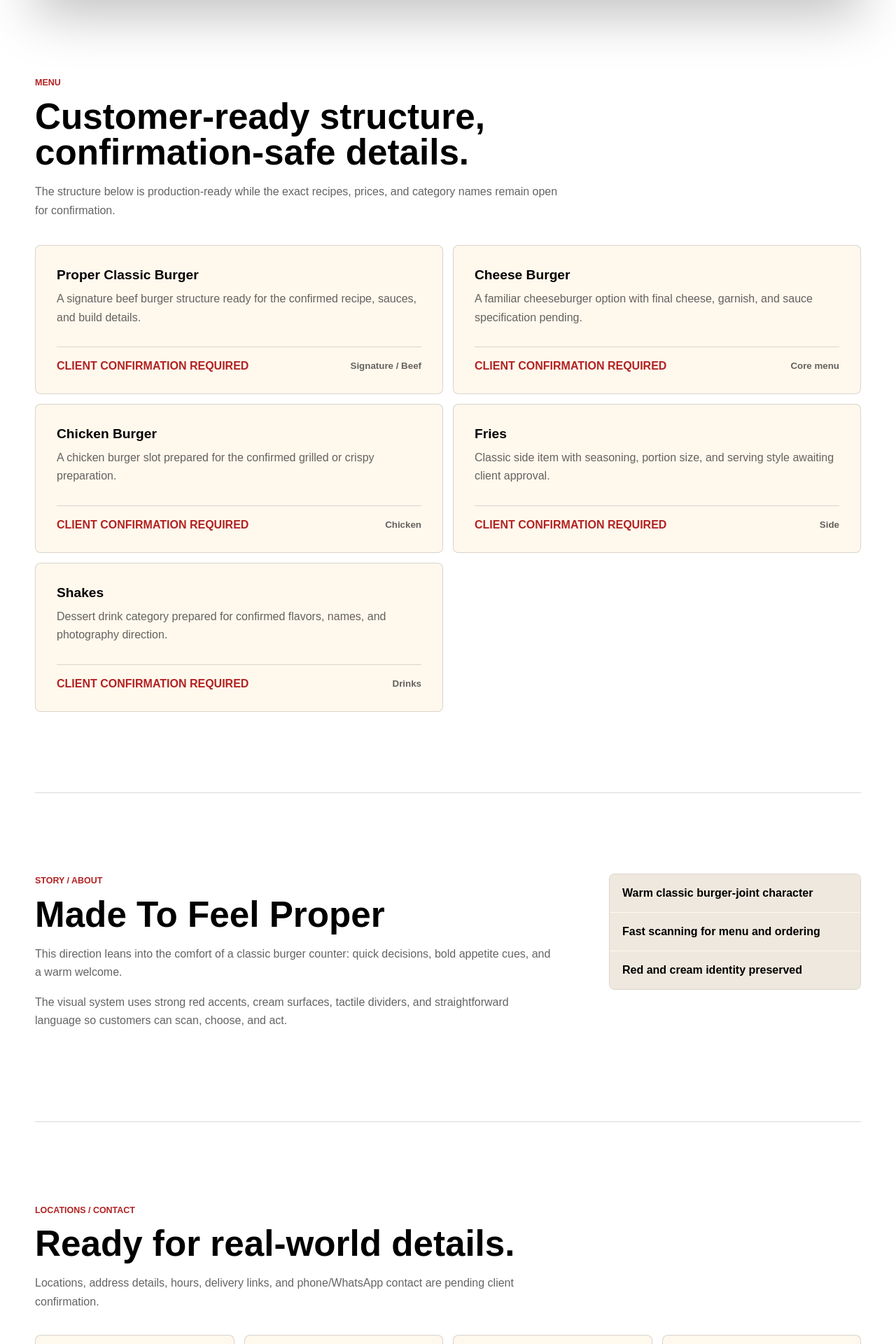
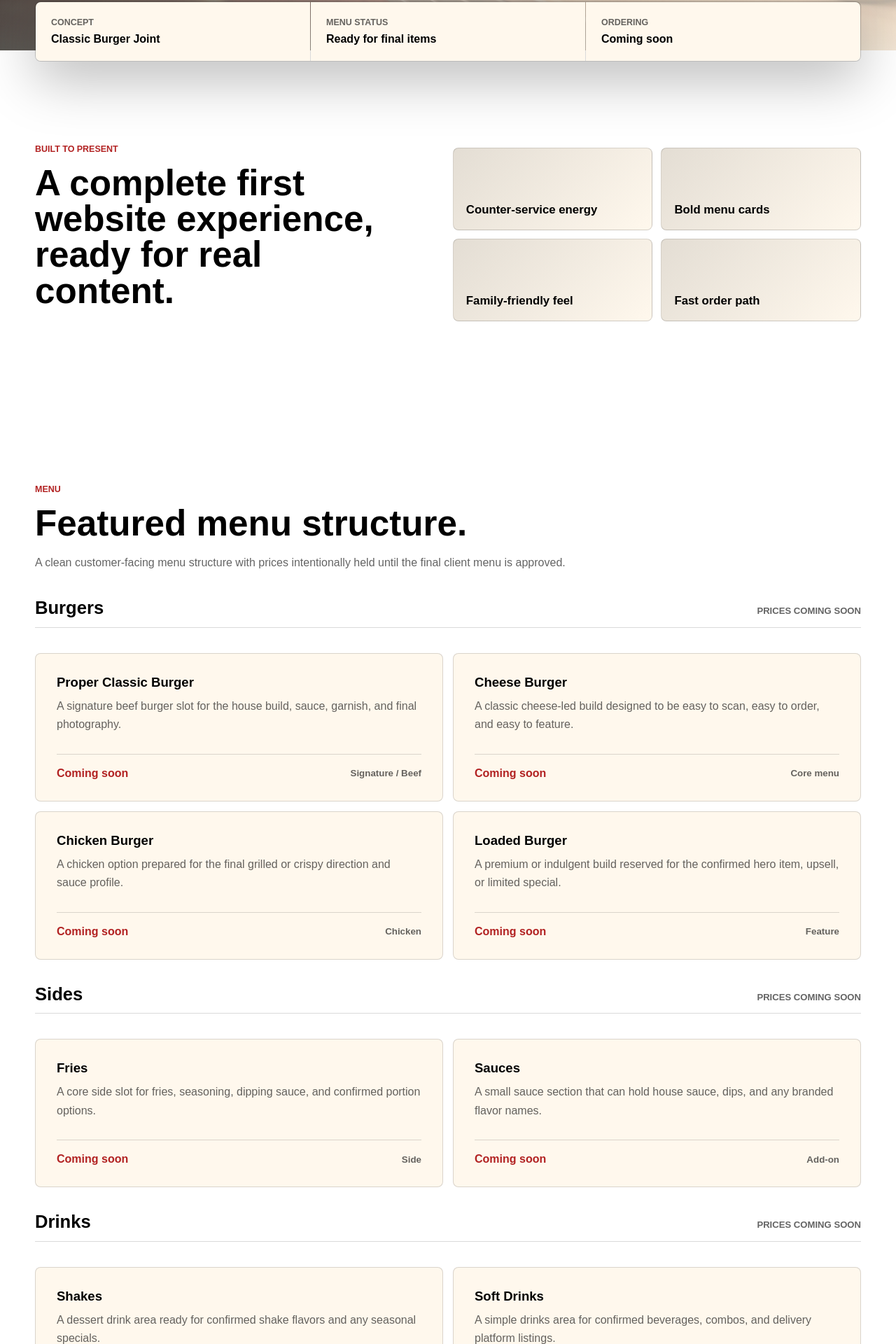
Before and after one commit to srehanmazhar-ui/proper-burger, a Next.js app: page /classic in a window 1280 px wide. Shown: the part 851-2771 px from the top of the page at 70% size. Built offline with nearby package versions, Linux system fonts and the light colour scheme.

Commit message:
Polish Proper Burger presentation sites

```diff
--- a/src/app/globals.css
+++ b/src/app/globals.css
@@ -257,6 +257,14 @@ p {
   font-size: 1.12rem;
 }
 
+.hero-note {
+  margin-top: 18px;
+  max-width: 44ch;
+  padding-left: 14px;
+  border-left: 3px solid color-mix(in srgb, var(--accent) 72%, #fff);
+  font-size: 0.95rem;
+}
+
 .hero-actions {
   display: flex;
   flex-wrap: wrap;
@@ -282,7 +290,8 @@ p {
 
 .quick-panel,
 .section,
-.site-footer {
+.site-footer,
+.feature-band {
   width: min(var(--max), calc(100% - 36px));
   margin-inline: auto;
 }
@@ -335,6 +344,67 @@ p {
   max-width: 760px;
 }
 
+.intro-section {
+  display: grid;
+  grid-template-columns: minmax(0, 0.9fr) minmax(320px, 1fr);
+  gap: clamp(28px, 6vw, 72px);
+  align-items: end;
+}
+
+.intro-copy {
+  max-width: 620px;
+}
+
+.intro-grid {
+  display: grid;
+  grid-template-columns: repeat(2, minmax(0, 1fr));
+  gap: 12px;
+}
+
+.intro-grid article {
+  min-height: 118px;
+  display: flex;
+  align-items: flex-end;
+  padding: 18px;
+  border: 1px solid var(--line);
+  border-radius: var(--radius);
+  background:
+    linear-gradient(135deg, color-mix(in srgb, var(--surface-strong) 12%, var(--surface)), var(--surface));
+}
+
+.intro-grid span {
+  font-size: 1.05rem;
+  font-weight: 900;
+}
+
+.menu-groups {
+  display: grid;
+  gap: 34px;
+  margin-top: 36px;
+}
+
+.menu-group-heading {
+  display: flex;
+  gap: 16px;
+  align-items: baseline;
+  justify-content: space-between;
+  margin-bottom: 14px;
+  padding-bottom: 12px;
+  border-bottom: 1px solid var(--line);
+}
+
+.menu-group-heading h3 {
+  margin: 0;
+  font-size: clamp(1.35rem, 2vw, 2rem);
+}
+
+.menu-group-heading span {
+  color: var(--muted);
+  font-size: 0.82rem;
+  font-weight: 800;
+  text-transform: uppercase;
+}
+
 .menu-grid {
   display: grid;
   grid-template-columns: repeat(2, minmax(0, 1fr));
@@ -344,12 +414,17 @@ p {
 
 .menu-card {
   display: grid;
-  min-height: 210px;
+  min-height: 188px;
   grid-template-rows: 1fr auto;
   gap: 28px;
   padding: clamp(20px, 3vw, 30px);
   border: 1px solid var(--line);
   border-radius: var(--radius);
+}
+
+.menu-card h4 {
+  margin: 0 0 10px;
+  font-size: 1.16rem;
 }
 
 .menu-card p {
@@ -375,6 +450,52 @@ p {
 .menu-meta small {
   color: var(--muted);
   font-weight: 700;
+}
+
+.feature-band {
+  display: grid;
+  grid-template-columns: minmax(0, 1fr) minmax(0, 0.95fr);
+  min-height: 540px;
+  overflow: hidden;
+  border: 1px solid var(--line);
+  border-radius: var(--radius);
+  background: var(--surface);
+}
+
+.feature-image {
+  position: relative;
+  min-height: 440px;
+}
+
+.feature-image img {
+  object-fit: cover;
+}
+
+.feature-copy {
+  display: flex;
+  flex-direction: column;
+  justify-content: center;
+  padding: clamp(28px, 5vw, 68px);
+}
+
+.feature-copy p:not(.eyebrow) {
+  max-width: 56ch;
+}
+
+.feature-points {
+  display: flex;
+  flex-wrap: wrap;
+  gap: 10px;
+  margin-top: 18px;
+}
+
+.feature-points span {
+  padding: 9px 12px;
+  border: 1px solid var(--line);
+  border-radius: 999px;
+  color: var(--muted);
+  font-size: 0.85rem;
+  font-weight: 800;
 }
 
 .story-section {
@@ -406,16 +527,73 @@ p {
 
 .contact-grid {
   display: grid;
-  grid-template-columns: repeat(4, 1fr);
+  grid-template-columns: repeat(3, 1fr);
   gap: 14px;
   margin-top: 34px;
 }
 
 .contact-grid article {
-  min-height: 145px;
+  min-height: 182px;
   padding: 22px;
   border: 1px solid var(--line);
   border-radius: var(--radius);
+}
+
+.contact-grid article p {
+  margin: 14px 0 0;
+  font-size: 0.94rem;
+}
+
+.cta-strip {
+  display: grid;
+  grid-template-columns: minmax(160px, 0.5fr) minmax(0, 1fr) auto;
+  gap: 18px;
+  align-items: center;
+  margin-top: 14px;
+  padding: 22px;
+  border: 1px solid var(--line);
+  border-radius: var(--radius);
+  background: var(--surface-strong);
+  color: var(--button-text);
+}
+
+.theme-premium .cta-strip {
+  color: #050505;
+}
+
+.cta-strip span {
+  display: block;
+  margin-bottom: 6px;
+  font-size: 0.78rem;
+  font-weight: 800;
+  text-transform: uppercase;
+}
+
+.cta-strip strong {
+  display: block;
+  font-size: 1.25rem;
+}
+
+.cta-strip p {
+  margin: 0;
+  color: color-mix(in srgb, var(--button-text) 75%, transparent);
+}
+
+.theme-premium .cta-strip p {
+  color: rgba(5, 5, 5, 0.72);
+}
+
+.cta-strip a {
+  display: inline-flex;
+  min-height: 44px;
+  align-items: center;
+  justify-content: center;
+  padding: 12px 16px;
+  border-radius: 999px;
+  background: var(--page-bg);
+  color: var(--text);
+  font-weight: 900;
+  white-space: nowrap;
 }
 
 .site-footer {
@@ -499,14 +677,29 @@ p {
   }
 
   .quick-panel,
+  .intro-section,
   .menu-grid,
+  .feature-band,
   .story-section,
   .contact-grid {
     grid-template-columns: 1fr;
   }
 
+  .feature-band {
+    min-height: auto;
+  }
+
+  .feature-image {
+    min-height: 340px;
+  }
+
   .story-section {
     gap: 28px;
+  }
+
+  .cta-strip {
+    grid-template-columns: 1fr;
+    align-items: start;
   }
 
   .site-footer {
@@ -547,4 +740,14 @@ p {
   .contact-grid article {
     min-height: auto;
   }
+
+  .intro-grid {
+    grid-template-columns: 1fr;
+  }
+
+  .menu-group-heading {
+    align-items: flex-start;
+    flex-direction: column;
+    gap: 6px;
+  }
 }
--- a/src/components/ConceptSite.tsx
+++ b/src/components/ConceptSite.tsx
@@ -1,6 +1,6 @@
 import Image from "next/image";
 import Link from "next/link";
-import { Concept, confirmationRequired, menu } from "@/data/restaurant";
+import { Concept, menu, publicPending } from "@/data/restaurant";
 
 type Props = {
   concept: Concept;
@@ -10,9 +10,12 @@ type Props = {
 const navItems = [
   { href: "#home", label: "Home" },
   { href: "#menu", label: "Menu" },
+  { href: "#experience", label: "Experience" },
   { href: "#story", label: "Story" },
-  { href: "#contact", label: "Locations" }
+  { href: "#visit", label: "Visit" }
 ];
+
+const menuGroups = ["Burgers", "Sides", "Drinks"] as const;
 
 export function ConceptSite({ concept, alternate }: Props) {
   return (
@@ -36,7 +39,7 @@ export function ConceptSite({ concept, alternate }: Props) {
           <Link href={alternate.route} className="ghost-link">
             {concept.switchLabel}
           </Link>
-          <a href="#contact" className="order-link">
+          <a href="#visit" className="order-link">
             Order
           </a>
         </div>
@@ -71,47 +74,99 @@ export function ConceptSite({ concept, alternate }: Props) {
             <a href="#menu" className="primary-button">
               View Menu
             </a>
-            <a href="#contact" className="secondary-button">
-              Ordering Info
+            <a href="#visit" className="secondary-button">
+              Visit / Order
             </a>
           </div>
+          <p className="hero-note">{concept.heroNote}</p>
         </div>
       </section>
 
       <section className="quick-panel" aria-label="Concept summary">
         <div>
-          <span>Ordering URL</span>
-          <strong>{concept.orderCta}</strong>
+          <span>Concept</span>
+          <strong>{concept.label}</strong>
         </div>
         <div>
-          <span>Active Route</span>
-          <strong>{concept.route}</strong>
+          <span>Menu Status</span>
+          <strong>Ready for final items</strong>
         </div>
         <div>
-          <span>Brand Direction</span>
-          <strong>{concept.label}</strong>
+          <span>Ordering</span>
+          <strong>{publicPending}</strong>
+        </div>
+      </section>
+
+      <section className="section intro-section" aria-label="Website overview">
+        <div className="intro-copy">
+          <p className="eyebrow">Built To Present</p>
+          <h2>A complete first website experience, ready for real content.</h2>
+        </div>
+        <div className="intro-grid">
+          {concept.highlights.map((highlight) => (
+            <article key={highlight}>
+              <span>{highlight}</span>
+            </article>
+          ))}
         </div>
       </section>
 
       <section className="section menu-section" id="menu">
         <div className="section-heading">
           <p className="eyebrow">Menu</p>
-          <h2>Customer-ready structure, confirmation-safe details.</h2>
+          <h2>Featured menu structure.</h2>
           <p>{concept.menuIntro}</p>
         </div>
+        <div className="menu-groups">
+          {menuGroups.map((group) => (
+            <section className="menu-group" key={group} aria-label={group}>
+              <div className="menu-group-heading">
+                <h3>{group}</h3>
+                <span>Prices {publicPending.toLowerCase()}</span>
+              </div>
               <div className="menu-grid">
-          {menu.map((item) => (
+                {menu
+                  .filter((item) => item.category === group)
+                  .map((item) => (
                     <article className="menu-card" key={item.name}>
                       <div>
-                <h3>{item.name}</h3>
+                        <h4>{item.name}</h4>
                         <p>{item.description}</p>
                       </div>
                       <div className="menu-meta">
-                <span>{item.price}</span>
+                        <span>{publicPending}</span>
                         <small>{item.tags?.join(" / ")}</small>
                       </div>
                     </article>
                   ))}
+              </div>
+            </section>
+          ))}
+        </div>
+      </section>
+
+      <section className="feature-band" id="experience">
+        <div className="feature-image">
+          <Image
+            src={concept.image}
+            alt=""
+            fill
+            sizes="(max-width: 900px) 100vw, 50vw"
+          />
+        </div>
+        <div className="feature-copy">
+          <p className="eyebrow">Experience</p>
+          <h2>{concept.id === "classic" ? "Easy, warm, unmistakably burger-first." : "Refined, darker, and built around the storefront."}</h2>
+          <p>
+            {concept.id === "classic"
+              ? "This version feels like a familiar burger counter: generous spacing, bold calls to action, and a menu that works well for families, walk-ins, and delivery traffic."
+              : "This version slows the pace slightly and makes the brand feel more elevated, with strong contrast, restrained cards, and a premium storefront mood."}
+          </p>
+          <div className="feature-points">
+            {concept.toneNotes.map((note) => (
+              <span key={note}>{note}</span>
+            ))}
+          </div>
         </div>
       </section>
 
@@ -130,29 +185,28 @@ export function ConceptSite({ concept, alternate }: Props) {
         </div>
       </section>
 
-      <section className="section contact-section" id="contact">
+      <section className="section contact-section" id="visit">
         <div className="section-heading">
-          <p className="eyebrow">Locations / Contact</p>
-          <h2>Ready for real-world details.</h2>
+          <p className="eyebrow">Visit / Order</p>
+          <h2>Ready for launch details.</h2>
           <p>{concept.locationNote}</p>
         </div>
         <div className="contact-grid">
-          <article>
-            <span>Address</span>
-            <strong>{confirmationRequired}</strong>
+          {concept.visitCards.map((card) => (
+            <article key={card.label}>
+              <span>{card.label}</span>
+              <strong>{card.value}</strong>
+              <p>{card.note}</p>
             </article>
-          <article>
-            <span>Hours</span>
-            <strong>{confirmationRequired}</strong>
-          </article>
-          <article>
-            <span>Phone / WhatsApp</span>
-            <strong>{confirmationRequired}</strong>
-          </article>
-          <article>
-            <span>Online Ordering</span>
-            <strong>{confirmationRequired}</strong>
-          </article>
+          ))}
+        </div>
+        <div className="cta-strip">
+          <div>
+            <span>Primary CTA</span>
+            <strong>Order Online</strong>
+          </div>
+          <p>Button destination will connect to the approved ordering link, WhatsApp, or delivery platform.</p>
+          <a href="#menu">Browse Menu</a>
         </div>
       </section>
 
@@ -161,7 +215,7 @@ export function ConceptSite({ concept, alternate }: Props) {
           <strong>{concept.name}</strong>
           <span>{concept.label}</span>
         </div>
-        <p>All operational facts marked as {confirmationRequired} before launch.</p>
+        <p>Menu prices, locations, hours, and ordering links are ready to be added after approval.</p>
       </footer>
     </main>
   );
--- a/src/data/restaurant.ts
+++ b/src/data/restaurant.ts
@@ -1,7 +1,7 @@
 export type MenuItem = {
   name: string;
   description: string;
-  price: string;
+  category: "Burgers" | "Sides" | "Drinks";
   tags?: string[];
 };
 
@@ -17,50 +17,75 @@ export type Concept = {
   image: string;
   imageAlt: string;
   orderCta: string;
+  heroNote: string;
   palette: string[];
   menuIntro: string;
   storyTitle: string;
   story: string[];
   locationNote: string;
   toneNotes: string[];
+  highlights: string[];
+  visitCards: { label: string; value: string; note: string }[];
 };
 
 export const confirmationRequired = "CLIENT CONFIRMATION REQUIRED";
+export const publicPending = "Coming soon";
 
 export const menu: MenuItem[] = [
   {
     name: "Proper Classic Burger",
     description:
-      "A signature beef burger structure ready for the confirmed recipe, sauces, and build details.",
-    price: confirmationRequired,
+      "A signature beef burger slot for the house build, sauce, garnish, and final photography.",
+    category: "Burgers",
     tags: ["Signature", "Beef"]
   },
   {
     name: "Cheese Burger",
     description:
-      "A familiar cheeseburger option with final cheese, garnish, and sauce specification pending.",
-    price: confirmationRequired,
+      "A classic cheese-led build designed to be easy to scan, easy to order, and easy to feature.",
+    category: "Burgers",
     tags: ["Core menu"]
   },
   {
     name: "Chicken Burger",
     description:
-      "A chicken burger slot prepared for the confirmed grilled or crispy preparation.",
-    price: confirmationRequired,
+      "A chicken option prepared for the final grilled or crispy direction and sauce profile.",
+    category: "Burgers",
     tags: ["Chicken"]
+  },
+  {
+    name: "Loaded Burger",
+    description:
+      "A premium or indulgent build reserved for the confirmed hero item, upsell, or limited special.",
+    category: "Burgers",
+    tags: ["Feature"]
   },
   {
     name: "Fries",
     description:
-      "Classic side item with seasoning, portion size, and serving style awaiting client approval.",
-    price: confirmationRequired,
+      "A core side slot for fries, seasoning, dipping sauce, and confirmed portion options.",
+    category: "Sides",
     tags: ["Side"]
+  },
+  {
+    name: "Sauces",
+    description:
+      "A small sauce section that can hold house sauce, dips, and any branded flavor names.",
+    category: "Sides",
+    tags: ["Add-on"]
   },
   {
     name: "Shakes",
     description:
-      "Dessert drink category prepared for confirmed flavors, names, and photography direction.",
-    price: confirmationRequired,
+      "A dessert drink area ready for confirmed shake flavors and any seasonal specials.",
+    category: "Drinks",
+    tags: ["Drinks"]
+  },
+  {
+    name: "Soft Drinks",
+    description:
+      "A simple drinks area for confirmed beverages, combos, and delivery platform listings.",
+    category: "Drinks",
     tags: ["Drinks"]
   }
 ];
@@ -75,14 +100,15 @@ export const concepts: Record<"classic" | "premium", Concept> = {
     eyebrow: "Approved Direction A",
     headline: "Classic Burger Joint",
     intro:
-      "A warm, confident restaurant site built around Proper Red, Burger Cream, and Charcoal: familiar, appetite-led, and easy to use on the move.",
+      "A warm, confident burger-joint website built around red counters, cream surfaces, simple choices, and a direct path from craving to order.",
     image: "/images/classic-hero.png",
     imageAlt:
       "Classic burger joint counter with a burger and fries on a tray.",
     orderCta: confirmationRequired,
+    heroNote: "Menu, locations, and ordering are structured for launch once client details are confirmed.",
     palette: ["#B22222", "#F7EAD9", "#1A1A1A"],
     menuIntro:
-      "The structure below is production-ready while the exact recipes, prices, and category names remain open for confirmation.",
+      "A clean customer-facing menu structure with prices intentionally held until the final client menu is approved.",
     storyTitle: "Made To Feel Proper",
     story: [
       "This direction leans into the comfort of a classic burger counter: quick decisions, bold appetite cues, and a warm welcome.",
@@ -94,6 +120,29 @@ export const concepts: Record<"classic" | "premium", Concept> = {
       "Warm classic burger-joint character",
       "Fast scanning for menu and ordering",
       "Red and cream identity preserved"
+    ],
+    highlights: [
+      "Counter-service energy",
+      "Bold menu cards",
+      "Family-friendly feel",
+      "Fast order path"
+    ],
+    visitCards: [
+      {
+        label: "Location",
+        value: publicPending,
+        note: "Address and map link will be added after confirmation."
+      },
+      {
+        label: "Hours",
+        value: publicPending,
+        note: "Daily service hours and holiday hours will be added."
+      },
+      {
+        label: "Order",
+        value: publicPending,
+        note: "Ordering button will connect to the approved platform."
+      }
     ]
   },
   premium: {
@@ -105,14 +154,15 @@ export const concepts: Record<"classic" | "premium", Concept> = {
     eyebrow: "Approved Direction B",
     headline: "Premium Black",
     intro:
-      "A cinematic storefront-led website concept using black, charcoal, soft white, and steel grey for a more refined burger experience.",
+      "A premium storefront-led concept with a darker, sharper mood: cinematic first impression, refined menu presentation, and a polished path to ordering.",
     image: "/images/premium-hero.png",
     imageAlt:
       "Premium dark restaurant storefront at dusk with warm interior lighting.",
     orderCta: confirmationRequired,
+    heroNote: "Built as a refined storefront concept while exact operating details remain ready to drop in.",
     palette: ["#050505", "#171717", "#F5F2EC", "#8D949B"],
     menuIntro:
-      "The menu architecture is shared with the classic concept, then styled for a more editorial premium presentation.",
+      "The menu architecture is shared with the classic concept, then presented with a more editorial, premium rhythm.",
     storyTitle: "A Sharper Storefront Presence",
     story: [
       "This direction treats the storefront as the brand anchor: composed, minimal, and built for a premium first impression.",
@@ -124,6 +174,29 @@ export const concepts: Record<"classic" | "premium", Concept> = {
       "Premium modern cinematic look",
       "Storefront-led first impression",
       "Black identity preserved"
+    ],
+    highlights: [
+      "Storefront-first hero",
+      "Minimal dark palette",
+      "Editorial menu rhythm",
+      "Premium order flow"
+    ],
+    visitCards: [
+      {
+        label: "Storefront",
+        value: publicPending,
+        note: "Address, map link, and storefront photography can be added."
+      },
+      {
+        label: "Service",
+        value: publicPending,
+        note: "Hours, delivery radius, and pickup details will be confirmed."
+      },
+      {
+        label: "Reserve / Order",
+        value: publicPending,
+        note: "Final CTA can route to ordering, WhatsApp, or reservation."
+      }
     ]
   }
 };
```
Also changed, not shown: 2 other files (tests, documents, lock files or other folders). Lines whose indentation alone changed are shown as unchanged.
